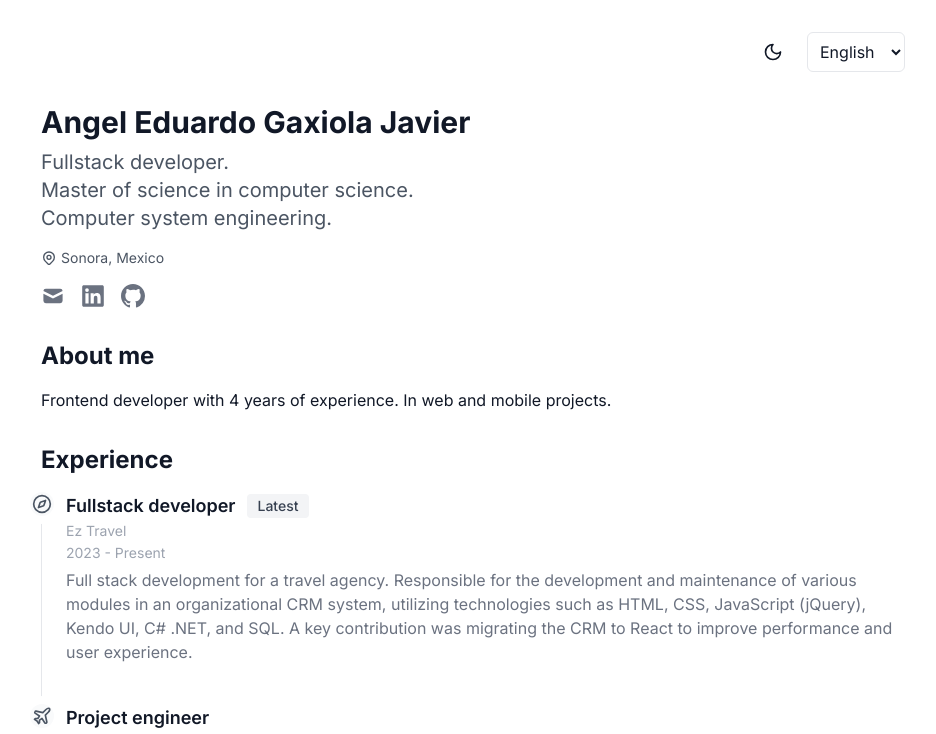
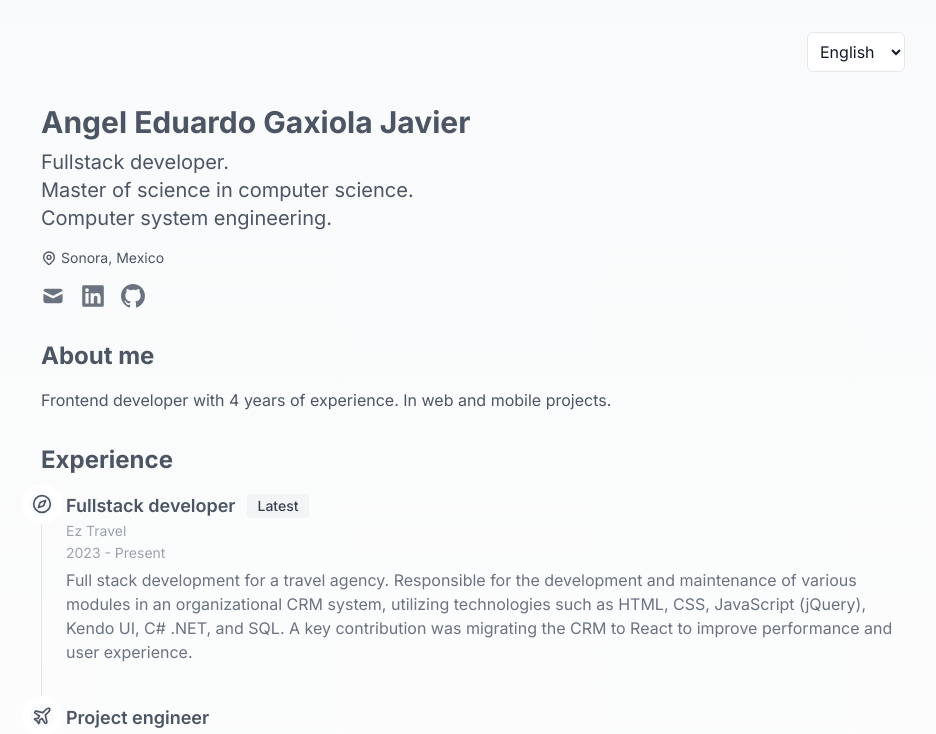
Before and after one commit to angeleduardogj/my-portfolio, a Next.js app: page / in a window 1280 px wide. Shown: the top 734 px of the page, without its empty margins (167-1103 px from the left). Built offline with nearby package versions, Linux system fonts and the light colour scheme.

Commit message:
hotfix themeColors

```diff
--- a/app/page.tsx
+++ b/app/page.tsx
@@ -15,10 +15,10 @@ export default function Home() {
   const themeColors = colors[theme as keyof typeof colors]
 
   return (
-    <div className={`min-h-screen ${themeColors.background} transition-colors duration-200`}>
+    <div className={`min-h-screen ${themeColors.muted} transition-colors duration-200`}>
       <div className="container mx-auto px-4 py-8 max-w-4xl">
         <div className="flex justify-end space-x-4 mb-8">
-          <ThemeToggle />
+          {/* <ThemeToggle /> */}
           <LanguageSwitcher />
         </div>
         <Profile />
--- a/components/AboutMe.tsx
+++ b/components/AboutMe.tsx
@@ -11,8 +11,8 @@ export default function AboutMe() {
 
   return (
     <div className="mb-8">
-      <h2 className={`text-2xl font-bold ${themeColors.text} mb-4`}>{t('aboutMe')}</h2>
-      <p className={`${themeColors.text}`}>
+      <h2 className={`text-2xl font-bold ${themeColors.muted} mb-4`}>{t('aboutMe')}</h2>
+      <p className={`${themeColors.muted}`}>
         {t('aboutMeContent')}
       </p>
     </div>
--- a/components/Experience.tsx
+++ b/components/Experience.tsx
@@ -3,13 +3,16 @@
 import { Calendar,Plane,Compass, MapPin } from 'lucide-react'
 import { useLanguage } from '../contexts/LanguageContext'
 import { useTheme } from '../contexts/ThemeContext'
+import { colors } from '../utils/colors'
+
 
 export default function Experience() {
+
   const { t } = useLanguage()
 
   return (
     <div className="mb-12">
-      <h2 className="text-2xl font-bold mb-4 text-gray-900 dark:text-white">{t('experience')}</h2>
+      <h2 className="text-2xl font-bold mb-4">{t('experience')}</h2>
       <ol className="relative border-s border-gray-200 dark:border-gray-700">
         <ExperienceItem
           title={t('experienceItem1Title')}
@@ -41,6 +44,7 @@ export default function Experience() {
 function ExperienceItem({ title, date, description, work, isLatest = false, icon=<Calendar className="w-2.5 h-2.5" /> }:any) {
   const { t } = useLanguage()
   const { theme } = useTheme()
+  const themeColors = colors[theme as keyof typeof colors]
 
   return (
     <li className="mb-10 ms-6">
@@ -52,7 +56,7 @@ function ExperienceItem({ title, date, description, work, isLatest = false, icon
         {/* <Calendar className="w-2.5 h-2.5" /> */}
       {icon}
       </span>
-      <h3 className="flex flex-col sm:flex-row items-start sm:items-center mb-1 text-lg font-semibold text-gray-900 dark:text-white">
+      <h3 className={`flex flex-col sm:flex-row items-start sm:items-center mb-1 text-lg font-semibold ${themeColors.muted}`}>
         {title}
         {isLatest && (
           <span className={`text-sm font-medium me-2 px-2.5 py-0.5 rounded mt-2 sm:mt-0 sm:ms-3 ${
--- a/components/Profile.tsx
+++ b/components/Profile.tsx
@@ -9,7 +9,7 @@ export default function Profile() {
     <div className="mb-8">
       <div className="flex flex-col items-center md:flex-row md:items-start">
         <div className="text-center md:text-left md:flex-1 md:order-1">
-          <h1 className={`text-3xl font-bold ${themeColors.text} mb-2`}>
+          <h1 className={`text-3xl font-bold ${themeColors.muted} mb-2`}>
             Angel Eduardo Gaxiola Javier
           </h1>
           <p className={`text-xl ${themeColors.muted} mb-4`}>
@@ -30,7 +30,7 @@ export default function Profile() {
     <a
       key={social}
       href="#"
-      className="text-gray-500 hover:text-blue-500 transition-colors duration-200"
+      className="text-gray-500 hover:text-white transition-colors duration-200"
     >
       <span className="sr-only">{social}</span>
       <SocialIcon type={social} />
--- a/components/Projects.tsx
+++ b/components/Projects.tsx
@@ -98,7 +98,7 @@ export default function Projects() {
                       : 'group-hover:bg-gray-800'
                   }`
             }`}>
-              <h3 className={`text-center text-lg font-semibold px-4 mb-2 transition-opacity duration-300 ${
+              <h3 className={`text-center text-lg font-semibold px-4 mb-2 transition-opacity duration-300 text-black dark:text-white ${
                 selectedProject?.id === image.id
                   ? themeColors.text
                   : `${themeColors.text} opacity-0 group-hover:opacity-100`
```
